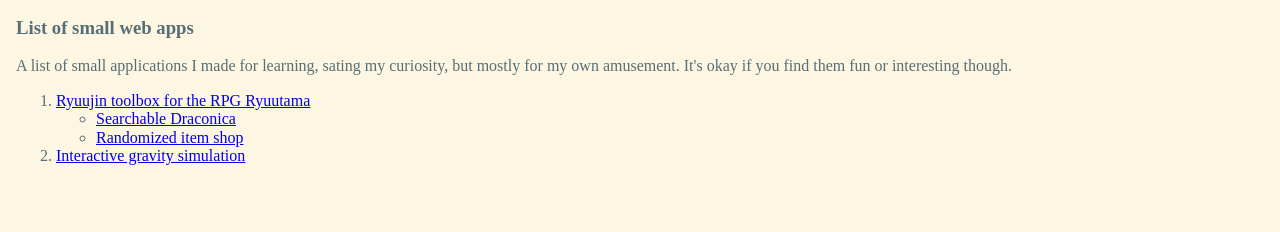
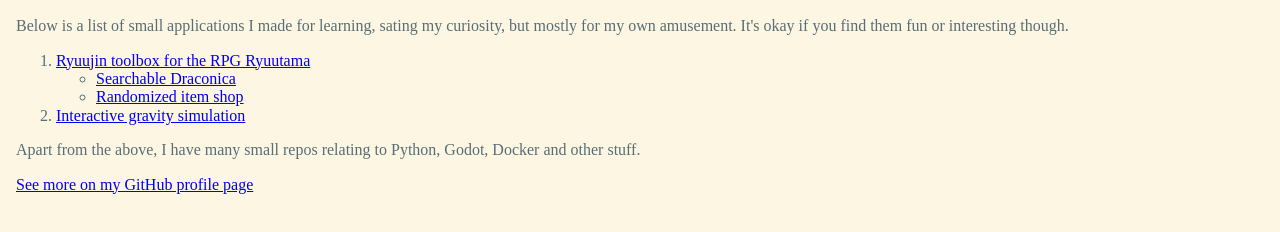
Before and after one commit to dragonfi/dragonfi.github.io, a website: page index.html in a window 1280 px wide. Shown: the part 110-342 px from the top of the page. Drawn offline with Linux system fonts and the light colour scheme.

Commit message:
index: add link to GitHub profile page

```diff
--- a/index.html
+++ b/index.html
@@ -15,9 +15,8 @@
     <h2>Software Engineer with an interest in science and games</h2>
   </header>
   <article>
-    <h3>List of small web apps</h3>
     <p>
-      A list of small applications I made for learning, sating my curiosity, but mostly for my own amusement. It's okay if you find them fun or interesting though.
+      Below is a list of small applications I made for learning, sating my curiosity, but mostly for my own amusement. It's okay if you find them fun or interesting though.
     </p>
     <ol>
       <li>
@@ -36,6 +35,12 @@
       </li>
     </ol>
   </article>
+  <article>
+    <p>
+      Apart from the above, I have many small repos relating to Python, Godot, Docker and other stuff.
+    </p>
+    <a href="https://github.com/dragonfi">See more on my GitHub profile page</a>
+  </article>
 
 </body>
 </html>
```
